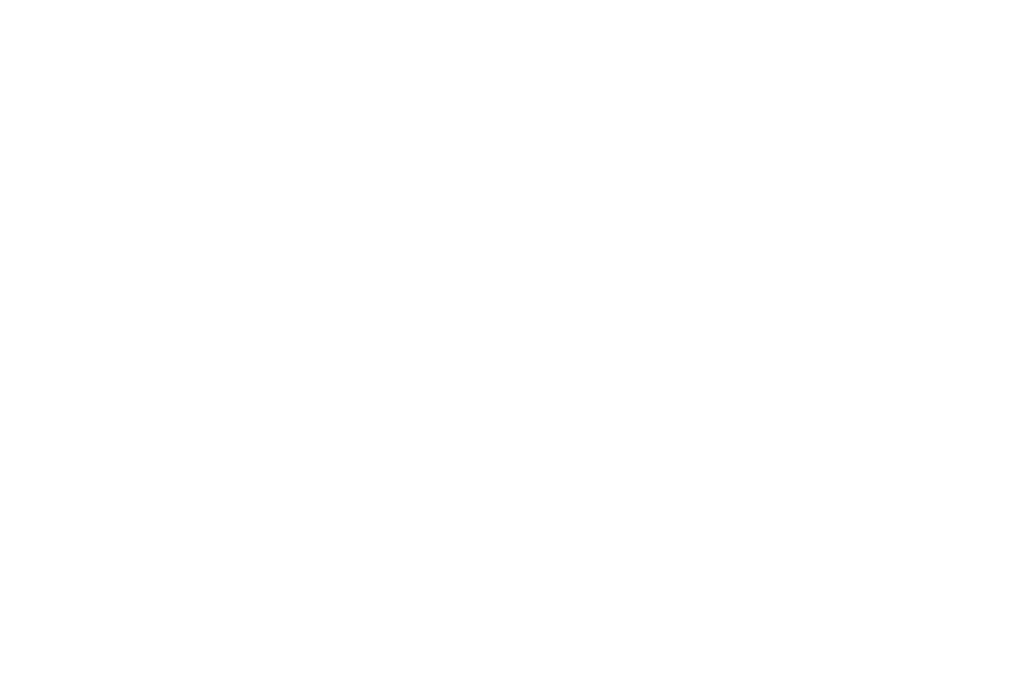
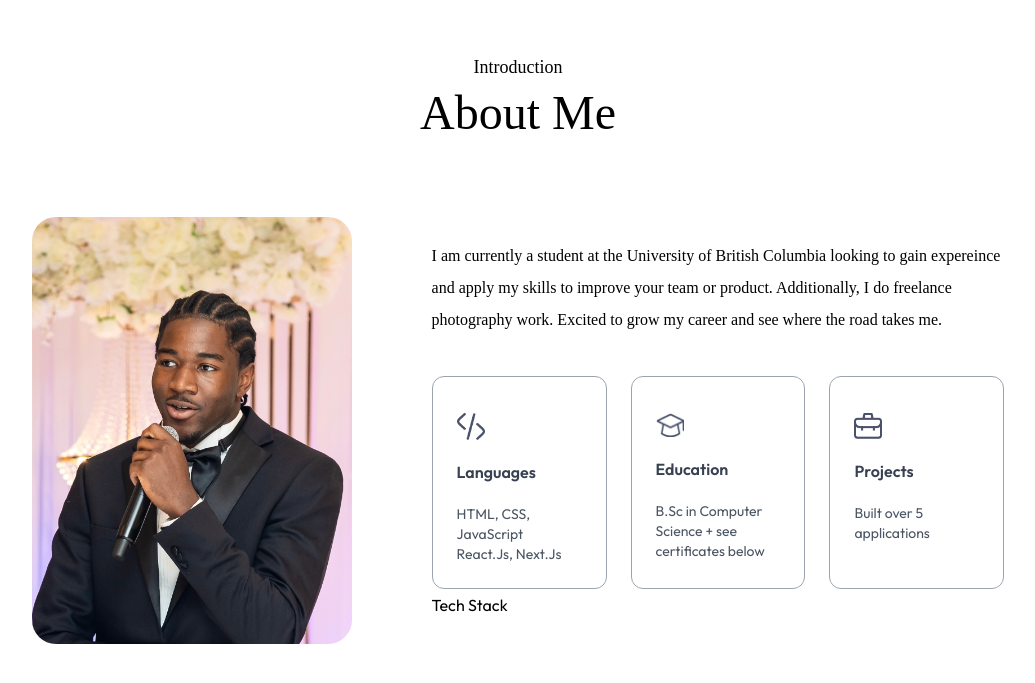
Before and after one commit to jademola/jimiademola, a Next.js app in the folder portfolio/: page / in a window 1280 px wide. Shown: the part 787-1470 px from the top of the page, without its empty margins (122-1157 px from the left). Before the commit the page ends 800 px from the top, so only its background shows below. Built offline with nearby package versions, Linux system fonts and the light colour scheme; a web font is replaced by a local one.

Commit message:
Add about section with education. langauges and projects

```diff
--- /dev/null
+++ b/portfolio/app/components/About.jsx
@@ -0,0 +1,42 @@
+import { assets, infoList } from '@/assets/assets';
+import Image from 'next/image';
+import React from 'react'
+
+const About = () => {
+  return (
+    <div id='about' className='w-full px-[12%] py-10 scroll-mt-20'>
+        <h4 className='text-center mb-2 text-lg font-Ovo'>Introduction</h4>
+        <h2 className='text-center text-5xl font-Ovo'>About Me</h2>
+
+        <div className='flex w-full flex-col lg:flex-row items-center gap-20 my-20 '>
+            <div className='w-64 sm:w-80 rounded-3xl max-w-none'>
+                {/* change this photo */}
+                <Image src={assets.user_image} alt='Jimi Ademola presenting for the Kingsland Children Charity' className='w-full rounded-3xl'/>
+            </div>
+            <div className='flex-1'>
+                <p className='mb-10 max-w-2xl font-Ovo'>
+                    I am currently a student at the University of British Columbia looking to gain expereince and apply my skills
+                    to improve your team or product. Additionally, I do freelance photography work. Excited to grow my career and see
+                    where the road takes me.
+                </p>
+
+                <ul className='grid grid-cols-1 sm:grid-cols-3 gap-6 max-w-2xl'>
+                    {infoList.map(({icon, iconDark, title, description}, index)=> (
+                        <li className='border-[0.5px] border-gray-400 rounded-xl p-6 cursor-pointer
+                        hover:bg-lightHover hover:-translate-y-1 duration-500 hover:shadow-black'
+                        key={index}>
+                            <Image src={icon} alt={title} className='w-7 mt-3'/>
+                            <h3 className='my-4 font-semibold text-gray-700'>{title}</h3>
+                            <p className='text-gray-600 text-sm'>{description}</p>
+                        </li>
+                    ))}
+                </ul>
+
+                <h4>Tech Stack</h4>
+            </div>
+        </div>
+    </div>
+  )
+}
+
+export default About;
--- a/portfolio/app/layout.tsx
+++ b/portfolio/app/layout.tsx
@@ -23,7 +23,7 @@
   children: React.ReactNode;
 }>) {
   return (
-    <html lang="en">
+    <html lang="en" className='scroll-smooth'>
       <body
         className={`${Outfit.className } ${Ovo.className} antialiased leading-8 overflow-x-hidden`}
       >
--- a/portfolio/app/page.tsx
+++ b/portfolio/app/page.tsx
@@ -1,12 +1,14 @@
 'use client'
 import Navbar from "./components/Navbar";
 import Header from "./components/Header";
+import About from "./components/About";
 
 export default function Home() {
   return (
     <>
       <Navbar />
       <Header />
+      <About />
     </>
   );
 }
--- a/portfolio/tailwind.config.ts
+++ b/portfolio/tailwind.config.ts
@@ -9,13 +9,17 @@
   theme: {
     extend: {
       colors: {
-        lightHovor: '#fcf4ff',
-        darkHovor: '#2a004a',
+        lightHover: '#fcf4ff',
+        darkHover: '#2a004a',
         darkTheme: '#11001F',
       },
       fontFamily: {
         Outfit: ["Outfit", "sans-serif"],
         Ovo: ["Ovo", "serif"],
+      },
+      boxShadow: {
+        'black': '4px 4px 0 #000',
+        'white': '4px 4px 0 #fff',
       }
     },
   },
```
Also changed, not shown: portfolio/package.json (+6 -5 lines), 1 other file (tests, documents, lock files or other folders).
